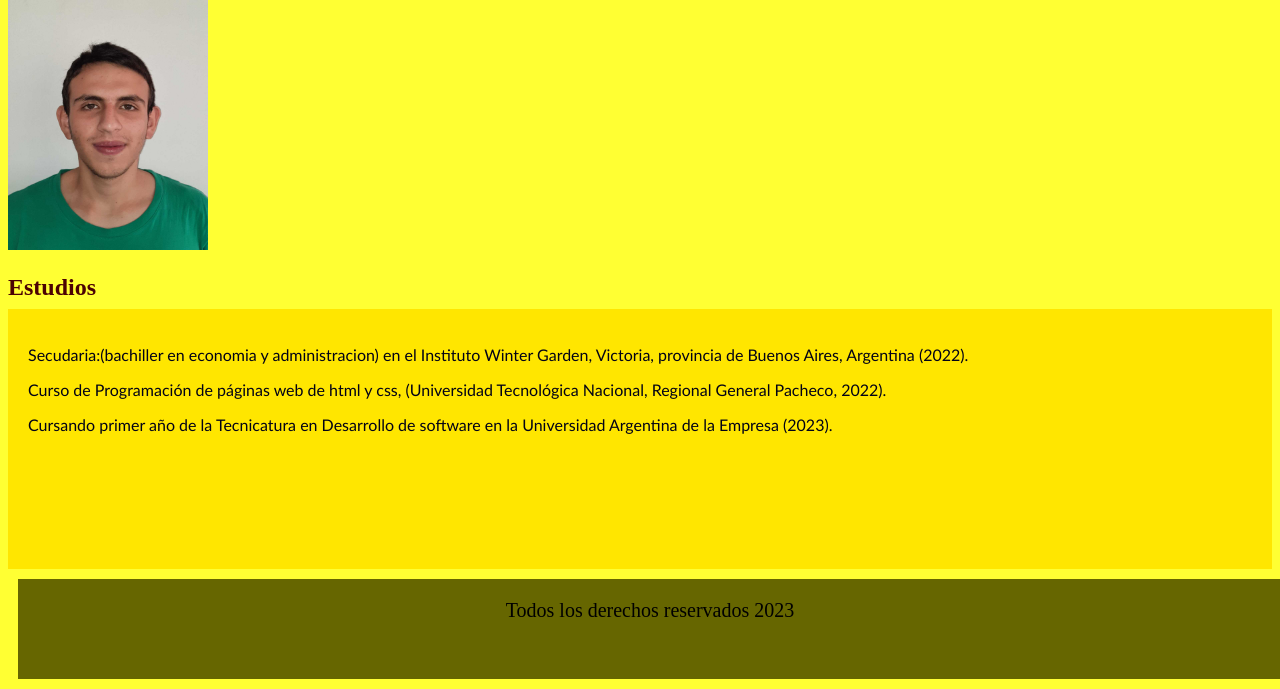
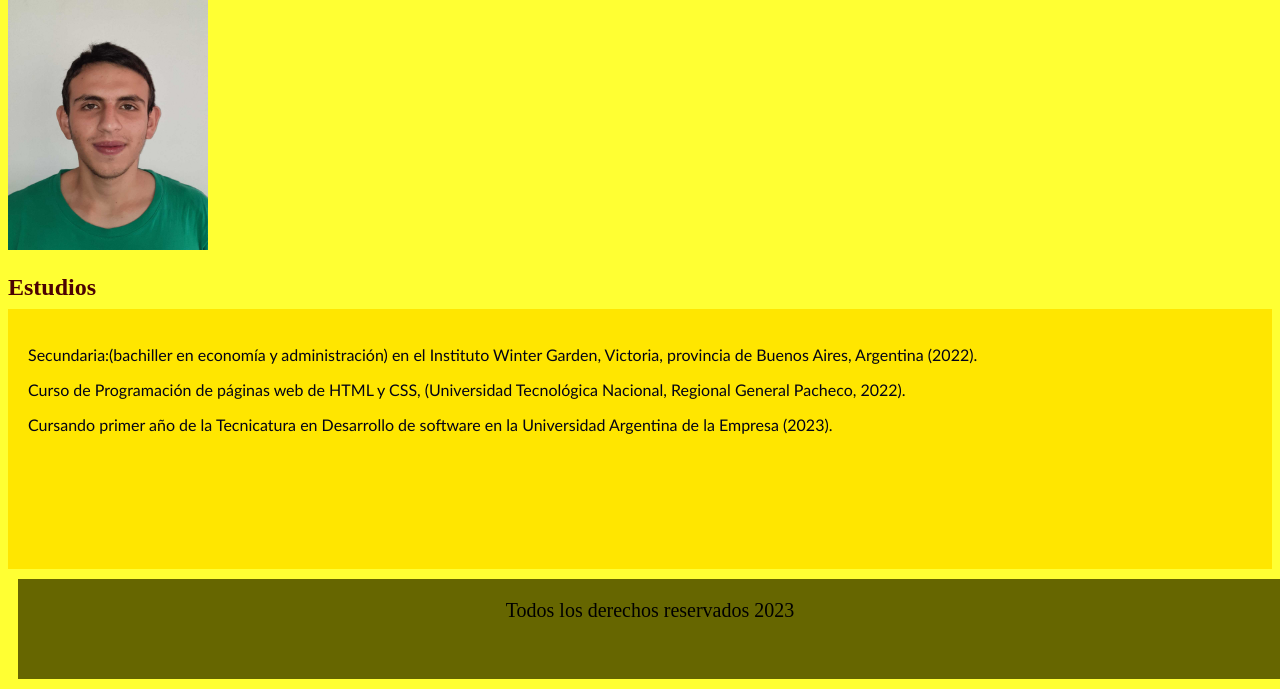
Before and after one commit to MarcoGillone/marcogillone, a plain HTML site: page Estudios.html in a window 1280 px wide. Shown: the part 159-848 px from the top of the page. Drawn offline with Linux system fonts and the light colour scheme.

Commit message:
Add files via upload

```diff
--- a/Estudios.html
+++ b/Estudios.html
@@ -26,8 +26,8 @@
 <img src="imagenes/imagen.jpg" alt="cara" class="foto">
     <h2 class="subtitulos">Estudios</h2>
     <div class="caja">
-    <p class="textos">Secudaria:(bachiller en economia y administracion) en el Instituto Winter Garden, Victoria, provincia de Buenos Aires, Argentina (2022).</p>
-    <p class="textos">Curso de Programación de páginas web de html y css, (Universidad Tecnológica Nacional, Regional General Pacheco, 2022).</p>
+    <p class="textos">Secundaria:(bachiller en economía y administración) en el Instituto Winter Garden, Victoria, provincia de Buenos Aires, Argentina (2022).</p>
+    <p class="textos">Curso de Programación de páginas web de HTML y CSS, (Universidad Tecnológica Nacional, Regional General Pacheco, 2022).</p>
     <p class="textos">Cursando primer año de la Tecnicatura en Desarrollo de software en la Universidad Argentina de la Empresa (2023).</p>
     </div>
 </main>
```
Also changed, not shown: Competencias.html (+1 -1 lines), Conocimientos.html (+2 -2 lines), index.html (+1 -1 lines).
